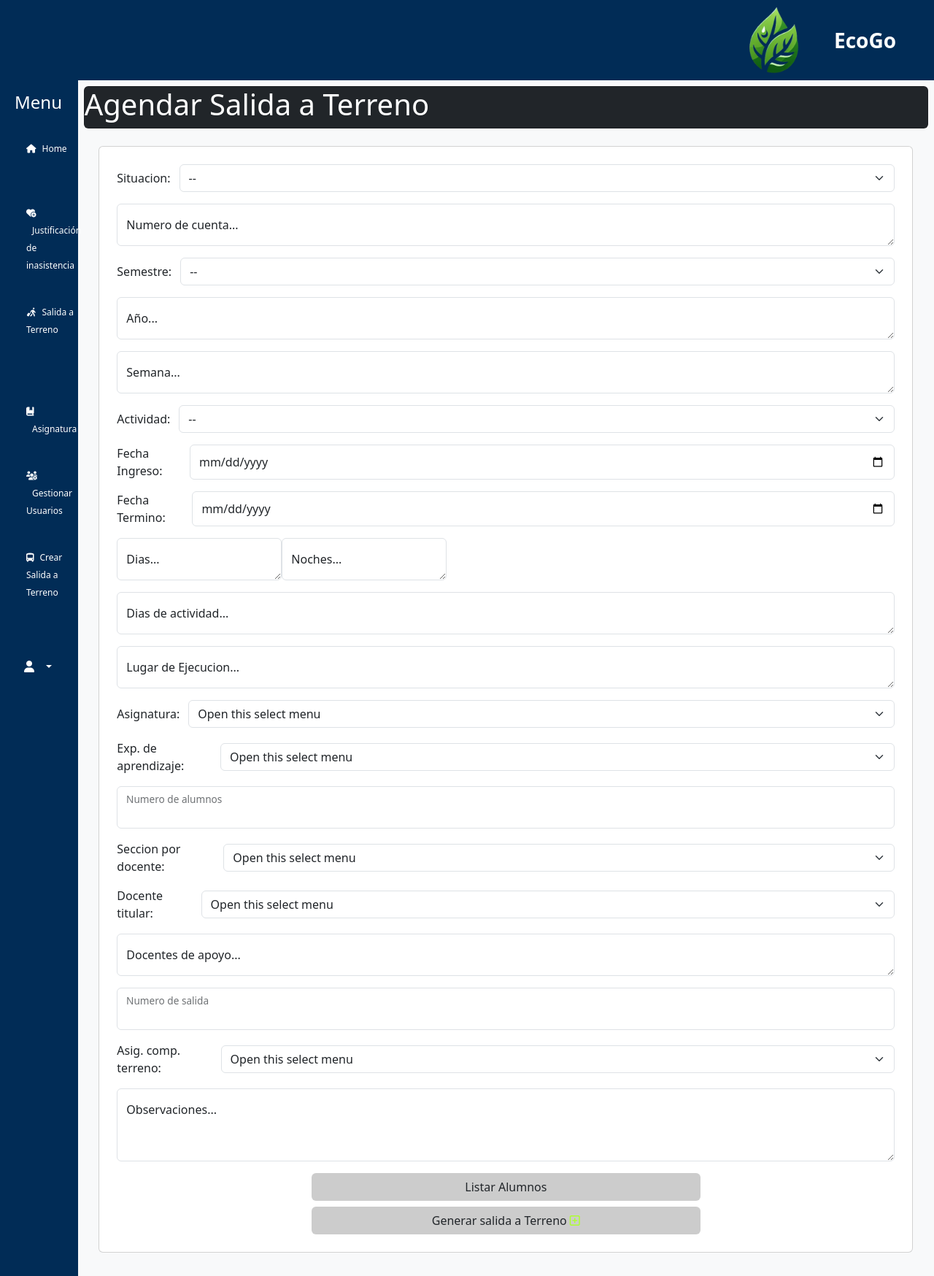
After one commit to Seradox24/Ecogo-Duoc, a Django app: page /docente/crear-salida/ in a window 1280 px wide. The commit adds this page. Shown: the whole page at 73% size. Run offline with Django 5.2, Linux system fonts and the light colour scheme; some libraries are stand-ins or nearby versions.

Commit message:
formmulario

```diff
--- a/assets/css/alumno.css
+++ b/assets/css/alumno.css
@@ -9,6 +9,10 @@ body{
 
 .colormn{
     background-color: #012C56;
+}
+
+.txt{
+    font-size: 12px !important;
 }
 
 .nav-pills li a {
--- /dev/null
+++ b/assets/css/docente.css
@@ -0,0 +1,16 @@
+.txt{
+    font-size: 12px !important;
+}
+
+.btnagre{
+    background-color: #CCCCCC !important;
+}
+
+.btnagre:hover{
+    background-color: transparent !important;
+    border-color: black !important;
+}
+
+.mas{
+    color: greenyellow !important;
+}
--- a/docente/urls.py
+++ b/docente/urls.py
@@ -5,5 +5,6 @@ urlpatterns = [
 	path('home/', home_docente, name="home_docente"),
 	path('j-inasistencia/', ji_docente, name="ji_docente"),
 	path('mis-salida/', msalida_docente, name="msalida_docente"),
-    path('gest-users/', gest_users, name="gest_users")
+    path('gest-users/', gest_users, name="gest_users"),
+	path('crear-salida/', crear_salida,  name="crear_salida")
 ]
--- a/docente/views.py
+++ b/docente/views.py
@@ -13,3 +13,6 @@ def msalida_docente(request):
 
 def gest_users(request):
     return render(request, 'db_docente/db_docente_gest_users.html')
+
+def crear_salida(request):
+    return render(request, 'db_docente/db_docente_crear_sl.html')
--- /dev/null
+++ b/templates/db_docente/db_docente_crear_sl.html
@@ -0,0 +1,190 @@
+{% extends '../layout/dash_base_docente.html' %}
+{% load static %}
+{% load crispy_forms_tags %}
+
+{% block content %}
+
+
+
+
+
+<div class="card text-bg-dark ">
+    <h1>Agendar Salida a Terreno</h1>
+</div>
+
+<div class="container justify-content-center py-4">
+    <div class="card p-4">
+        <div class="d-flex align-items-center pb-3">
+            <label style="margin-right: 12px;" for="">Situacion: </label>
+            <select class="form-select" aria-label="Default select example">
+                <option selected>--</option>
+                <option value="1">Ejecutado</option>
+                <option value="2">Por Ejecutar</option>
+              </select>
+        </div>
+
+        <div class="pb-3">
+            <div class="form-floating">
+                <textarea class="form-control" placeholder="Leave a comment here" id="floatingTextarea"></textarea>
+                <label for="floatingTextarea">Numero de cuenta...</label>
+              </div>
+        </div>
+
+        <div class="d-flex align-items-center pb-3">
+            <label style="margin-right: 12px;" for="">Semestre:</label>
+            <select class="form-select" aria-label="Default select example">
+                <option selected>--</option>
+                <option value="1">I</option>
+                <option value="2">II</option>
+                <option value="3">III</option>
+                <option value="4">IV</option>
+                <option value="5">V</option>
+                <option value="6">VI</option>
+                <option value="7">VII</option>
+              </select>
+        </div>
+
+        <div class="pb-3">
+            <div class="form-floating">
+                <textarea class="form-control" placeholder="Leave a comment here" id="floatingTextarea"></textarea>
+                <label for="floatingTextarea">Año...</label>
+              </div>
+        </div>
+
+        <div class="pb-3">
+            <div class="form-floating">
+                <textarea class="form-control" placeholder="Leave a comment here" id="floatingTextarea"></textarea>
+                <label for="floatingTextarea">Semana...</label>
+              </div>
+        </div>
+
+        <div class="d-flex align-items-center pb-3">
+            <label style="margin-right: 12px;" for="">Actividad:</label>
+            <select class="form-select" aria-label="Default select example">
+                <option selected>--</option>
+                <option value="1">Interpretación de comunidades (TTO Experiencias)</option>
+                <option value="2">Técnicas Invernales</option>
+                <option value="3">Cabalgata</option>
+                <option value="">Caracterización de la unidad</option>
+                <option value="">Análisis de riesgo</option>
+                <option value="">Valorización del entorno, servicios ecosistémicos y capital humano</option>
+              </select>
+        </div>
+
+        <div class="d-flex pb-3">
+            <label for="fecha">Fecha Ingreso:</label>
+            <input type="date" class="form-control" id="fecha" name="fecha">
+        </div>
+
+        <div class="d-flex pb-3">
+            <label for="fecha">Fecha Termino:</label>
+            <input type="date" class="form-control" id="fecha" name="fecha">
+        </div>
+
+        <div class="d-flex pb-3">
+            <div class="form-floating">
+                <textarea class="form-control" placeholder="Leave a comment here" id="floatingTextarea"></textarea>
+                <label for="floatingTextarea">Dias...</label>
+            </div>
+
+            <div class="form-floating">
+                <textarea class="form-control" placeholder="Leave a comment here" id="floatingTextarea"></textarea>
+                <label for="floatingTextarea">Noches...</label>
+            </div>
+        </div>
+
+        <div class="pb-3">
+            <div class="form-floating">
+                <textarea class="form-control" placeholder="Leave a comment here" id="floatingTextarea"></textarea>
+                <label for="floatingTextarea">Dias de actividad...</label>
+              </div>
+        </div>
+
+        <div class="form-floating pb-3">
+            <textarea class="form-control" placeholder="Leave a comment here" id="floatingTextarea"></textarea>
+            <label for="floatingTextarea">Lugar de Ejecucion...</label>
+        </div>
+
+        <div class="d-flex align-items-center pb-3">
+            <label style="margin-right: 12px;" for="">Asignatura:</label>
+            <select class="form-select" aria-label="Default select example">
+                <option selected>Open this select menu</option>
+                <option value="1">One</option>
+                <option value="2">Two</option>
+                <option value="3">Three</option>
+              </select>
+        </div>
+
+        <div class="d-flex align-items-center pb-3">
+            <label style="margin-right: 12px;" for="">Exp. de aprendizaje:</label>
+            <select class="form-select" aria-label="Default select example">
+                <option selected>Open this select menu</option>
+                <option value="1">One</option>
+                <option value="2">Two</option>
+                <option value="3">Three</option>
+              </select>
+        </div>
+
+        <div class="form-floating pb-3">
+            <input type="number" id="typeNumber" class="form-control" />
+            <label class="form-label" for="typeNumber">Numero de alumnos</label>
+        </div>
+
+        <div class="d-flex align-items-center pb-3">
+            <label style="margin-right: 12px;" for="">Seccion por docente:</label>
+            <select class="form-select" aria-label="Default select example">
+                <option selected>Open this select menu</option>
+                <option value="1">One</option>
+                <option value="2">Two</option>
+                <option value="3">Three</option>
+              </select>
+        </div>
+
+        <div class="d-flex align-items-center pb-3">
+            <label style="margin-right: 12px;" for="">Docente titular:</label>
+            <select class="form-select" aria-label="Default select example">
+                <option selected>Open this select menu</option>
+                <option value="1">One</option>
+                <option value="2">Two</option>
+                <option value="3">Three</option>
+              </select>
+        </div>
+
+        <div class="pb-3">
+            <div class="form-floating">
+                <textarea class="form-control" placeholder="Leave a comment here" id="floatingTextarea"></textarea>
+                <label for="floatingTextarea">Docentes de apoyo...</label>
+              </div>
+        </div>
+
+        <div class="form-floating pb-3">
+            <input type="number" id="typeNumber" class="form-control" />
+            <label class="form-label" for="typeNumber">Numero de salida</label>
+        </div>
+
+        <div class="d-flex align-items-center pb-3">
+            <label style="margin-right: 12px;" for="">Asig. comp. terreno:</label>
+            <select class="form-select" aria-label="Default select example">
+                <option selected>Open this select menu</option>
+                <option value="1">One</option>
+                <option value="2">Two</option>
+                <option value="3">Three</option>
+              </select>
+        </div>
+
+
+        <div class="form-floating pb-3">
+            <textarea class="form-control" placeholder="Leave a comment here" id="floatingTextarea2" style="height: 100px"></textarea>
+            <label for="floatingTextarea2">Observaciones...</label>
+        </div>
+
+        <div class="d-grid gap-2 col-6 mx-auto">
+            <button class="btn btnagre" type="button">Listar Alumnos</button>
+            <button class="btn btnagre" type="button">Generar salida a Terreno <i class="fa-regular fa-square-plus mas"></i></button>
+        </div>
+    </div>
+</div>
+
+
+
+{% endblock %}
--- a/templates/includes/sidebar_dashboard_docente.html
+++ b/templates/includes/sidebar_dashboard_docente.html
@@ -1,6 +1,6 @@
 <div class="container-fluid   ">
     <div class="row flex-nowrap ">
-        <div class="colormn col-auto col-md-4 col-lg-2 min-vh-100 d-flex flex-column justify-content-between d-none d-lg-block  ">
+        <div class="colormn col-auto col-md-3 col-lg-1 min-vh-100 d-flex flex-column justify-content-between d-none d-lg-block">
             <div class="colormn p-2   ">
                 <a class="d-flex text-decoration-none mt-1 aling-items-center text-white">
                     <span class="fs-4 d-none d-sm-inline">Menu</span>
@@ -9,33 +9,33 @@
                     class="nav nav-pills flex-column mt-4">
                     <li class="nav-item py-2 py-sm-0 mb-4">
                         <a href="{% url 'home_alumno' %}" class="nav-link text-white">
-                            <i class="fs-5 fa fa-house"></i><span class="fs-4 ms-2 d-none d-sm-inline">Home</span>
+                            <i class="txt fa fa-house"></i><span class="txt ms-2 d-none d-sm-inline">Home</span>
                         </a>
                     </li>
                     <li class="nav-item py-2 py-sm-0 mb-4">
                         <a href="{% url 'ji_alumno' %}" class="nav-link text-white">
-                            <i class="fs-5 fa fa-heart-circle-plus"></i><span class="fs-4 ms-2 d-none d-sm-inline">Justificación
+                            <i class="txt fa fa-heart-circle-plus"></i><span class="txt ms-2 d-none d-sm-inline">Justificación
                                 de inasistencia</span>
                         </a>
                     </li>
                     <li class="nav-item py-2 py-sm-0 mb-4">
                         <a href="{% url 'msalida_alumno' %}" class="nav-link text-white">
-                            <i class="fs-5 fa fa-person-walking-luggage"></i><span class="fs-4 ms-2 d-none d-sm-inline">Salida a Terreno</span>
+                            <i class="txt fa fa-person-walking-luggage"></i><span class="txt ms-2 d-none d-sm-inline">Salida a Terreno</span>
                         </a>
                     </li>
                     <li class="nav-item py-2 py-sm-0 mb-4">
                         <a href="#" class="nav-link text-white">
-                            <i class="fs-5 fa fa-table-list"></i><span class="fs-4 ms-2 d-none d-sm-inline">Lista de Actividades</span>
-                        </a>
-                    </li>
-                    <li class="nav-item py-2 py-sm-0 mb-4">
-                        <a href="#" class="nav-link text-white">
-                            <i class="fs-5 fa fa-book-bookmark"></i><span class="fs-4 ms-2 d-none d-sm-inline">Asignatura</span>
+                            <i class="txt fa fa-book-bookmark"></i><span class="txt ms-2 d-none d-sm-inline">Asignatura</span>
                         </a>
                     </li>
                     <li class="nav-item py-2 py-sm-0 mb-4">
                         <a href="{% url 'gest_users' %}" class="nav-link text-white">
-                            <i class="fs-5 fa fa-users-gear"></i><span class="fs-4 ms-2 d-none d-sm-inline">Gestionar Usuarios</span>
+                            <i class="txt fa fa-users-gear"></i><span class="txt ms-2 d-none d-sm-inline">Gestionar Usuarios</span>
+                        </a>
+                    </li>
+                    <li class="nav-item py-2 py-sm-0 mb-4">
+                        <a href="{% url 'crear_salida' %}" class="nav-link text-white">
+                            <i class="txt fa fa-bus-simple"></i><span class="txt ms-2 d-none d-sm-inline">Crear Salida a Terreno</span>
                         </a>
                     </li>
                 </ul>
--- a/templates/layout/dash_base_docente.html
+++ b/templates/layout/dash_base_docente.html
@@ -7,6 +7,7 @@
     <meta charset="utf-8">
     <meta name="viewport" content="width=device-width, initial-scale=1">
     <link rel="stylesheet" href="{% static 'css/alumno.css' %}">
+    <link rel="stylesheet" href="{% static 'css/docente.css' %}">
     <title>Docente-Ecogo</title>
     <link href="https://cdn.jsdelivr.net/npm/bootstrap@5.3.2/dist/css/bootstrap.min.css" rel="stylesheet" integrity="sha384-T3c6CoIi6uLrA9TneNEoa7RxnatzjcDSCmG1MXxSR1GAsXEV/Dwwykc2MPK8M2HN" crossorigin="anonymous">
   </head>
```
Also changed, not shown: templates/includes/sidebar_dashboard.html (+5 -11 lines).
